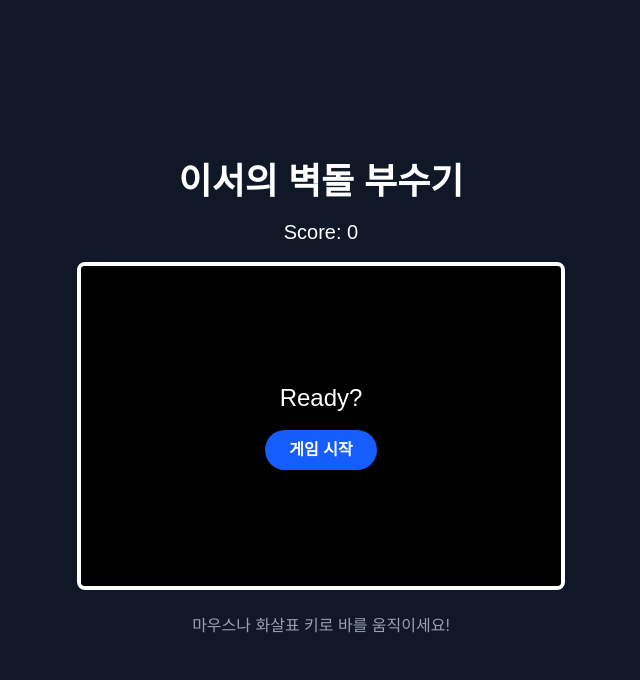
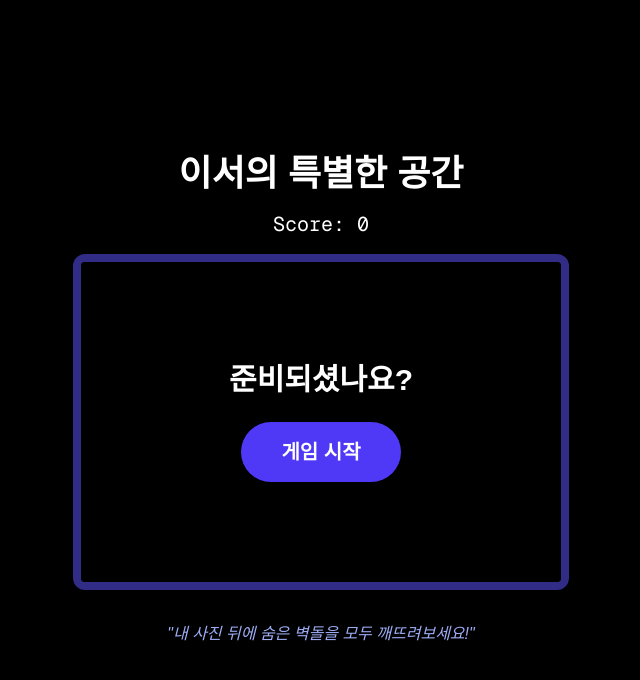
Before and after one commit to leejaefun/my-test-app, a Next.js app: page / in a window 1280 px wide. Shown: the top 680 px of the page, without its empty margins (319-959 px from the left). Built offline with nearby package versions, Linux system fonts and the light colour scheme.

Commit message:
feat: double bricks and add 2seo.JPG as background

```diff
--- a/app/page.tsx
+++ b/app/page.tsx
@@ -5,7 +5,7 @@ import { useEffect, useRef, useState } from "react";
 export default function BrickBreaker() {
   const canvasRef = useRef<HTMLCanvasElement>(null);
   const [score, setScore] = useState(0);
-  const [gameState, setGameState] = useState("READY"); // READY, PLAYING, GAMEOVER
+  const [gameState, setGameState] = useState("READY");
 
   useEffect(() => {
     if (gameState !== "PLAYING") return;
@@ -14,6 +14,10 @@ export default function BrickBreaker() {
     if (!canvas) return;
     const ctx = canvas.getContext("2d");
     if (!ctx) return;
+
+    // 배경 이미지 설정
+    const bgImage = new Image();
+    bgImage.src = "/2seo.JPG"; // public 폴더의 이미지 경로
 
     // 게임 설정
     let ballRadius = 8;
@@ -29,14 +33,14 @@ export default function BrickBreaker() {
     let rightPressed = false;
     let leftPressed = false;
 
-    // 벽돌 설정
-    const brickRowCount = 3;
-    const brickColumnCount = 5;
-    const brickWidth = 70;
-    const brickHeight = 20;
-    const brickPadding = 10;
+    // 벽돌 설정 (개수를 늘리기 위해 크기와 간격 조정)
+    const brickRowCount = 4;    // 행 늘림
+    const brickColumnCount = 8; // 열 늘림 (총 32개)
+    const brickWidth = 45;      // 벽돌 폭 줄임
+    const brickHeight = 15;
+    const brickPadding = 8;
     const brickOffsetTop = 30;
-    const brickOffsetLeft = 35;
+    const brickOffsetLeft = 30;
 
     const bricks: any[] = [];
     for (let c = 0; c < brickColumnCount; c++) {
@@ -57,7 +61,7 @@ export default function BrickBreaker() {
     };
 
     const mouseMoveHandler = (e: MouseEvent) => {
-      const relativeX = e.clientX - canvas.offsetLeft;
+      const relativeX = e.clientX - canvas.getBoundingClientRect().left;
       if (relativeX > 0 && relativeX < canvas.width) {
         paddleX = relativeX - paddleWidth / 2;
       }
@@ -88,15 +92,16 @@ export default function BrickBreaker() {
     function drawBall() {
       ctx!.beginPath();
       ctx!.arc(x, y, ballRadius, 0, Math.PI * 2);
-      ctx!.fillStyle = "#0095DD";
+      ctx!.fillStyle = "#FFD700"; // 공 색상을 눈에 띄게 변경 (골드)
       ctx!.fill();
+      ctx!.stroke();
       ctx!.closePath();
     }
 
     function drawPaddle() {
       ctx!.beginPath();
       ctx!.rect(paddleX, canvas!.height - paddleHeight, paddleWidth, paddleHeight);
-      ctx!.fillStyle = "#0095DD";
+      ctx!.fillStyle = "#ffffff";
       ctx!.fill();
       ctx!.closePath();
     }
@@ -111,7 +116,7 @@ export default function BrickBreaker() {
             bricks[c][r].y = brickY;
             ctx!.beginPath();
             ctx!.rect(brickX, brickY, brickWidth, brickHeight);
-            ctx!.fillStyle = "#0095DD";
+            ctx!.fillStyle = "rgba(0, 149, 221, 0.7)"; // 약간 투명한 파란색
             ctx!.fill();
             ctx!.closePath();
           }
@@ -120,7 +125,12 @@ export default function BrickBreaker() {
     }
 
     function draw() {
-      ctx!.clearRect(0, 0, canvas!.width, canvas!.height);
+      // 배경 이미지 그리기 (지우기 대신 이미지를 덮어씌움)
+      ctx!.drawImage(bgImage, 0, 0, canvas!.width, canvas!.height);
+      // 배경을 약간 어둡게 처리하여 게임 가독성 높임
+      ctx!.fillStyle = "rgba(0, 0, 0, 0.3)";
+      ctx!.fillRect(0, 0, canvas!.width, canvas!.height);
+
       drawBricks();
       drawBall();
       drawPaddle();
@@ -144,7 +154,11 @@ export default function BrickBreaker() {
       requestAnimationFrame(draw);
     }
 
-    draw();
+    bgImage.onload = () => {
+      draw();
+    };
+    // 이미지가 이미 로드된 경우 대응
+    if (bgImage.complete) draw();
 
     return () => {
       document.removeEventListener("keydown", keyDownHandler);
@@ -154,27 +168,29 @@ export default function BrickBreaker() {
   }, [gameState]);
 
   return (
-    <main className="flex min-h-screen flex-col items-center justify-center bg-gray-900 text-white p-4">
-      <h1 className="text-4xl font-bold mb-4">이서의 벽돌 부수기</h1>
-      <div className="mb-4 text-xl">Score: {score}</div>
+    <main className="flex min-h-screen flex-col items-center justify-center bg-black text-white p-4">
+      <h1 className="text-4xl font-bold mb-4">이서의 특별한 공간</h1>
+      <div className="mb-4 text-xl font-mono">Score: {score}</div>
 
-      <div className="relative border-4 border-white rounded-lg overflow-hidden bg-black">
-        <canvas ref={canvasRef} width={480} height={320} />
+      <div className="relative border-8 border-indigo-900 rounded-xl overflow-hidden shadow-2xl">
+        <canvas ref={canvasRef} width={480} height={320} className="block" />
 
         {gameState !== "PLAYING" && (
-          <div className="absolute inset-0 flex flex-col items-center justify-center bg-black/70">
-            <h2 className="text-2xl mb-4">{gameState === "GAMEOVER" ? "Game Over!" : "Ready?"}</h2>
+          <div className="absolute inset-0 flex flex-col items-center justify-center bg-black/80">
+            <h2 className="text-3xl font-bold mb-6">
+              {gameState === "GAMEOVER" ? (score === 320 ? "🎉 축하합니다! 클리어!" : "Game Over") : "준비되셨나요?"}
+            </h2>
             <button
               onClick={() => { setScore(0); setGameState("PLAYING"); }}
-              className="px-6 py-2 bg-blue-600 hover:bg-blue-500 rounded-full font-bold transition"
+              className="px-10 py-4 bg-indigo-600 hover:bg-indigo-500 rounded-full font-black text-xl shadow-lg transition-transform hover:scale-105"
             >
-              {gameState === "GAMEOVER" ? "다시 시작" : "게임 시작"}
+              {gameState === "GAMEOVER" ? "다시 도전" : "게임 시작"}
             </button>
           </div>
         )}
       </div>
 
-      <p className="mt-6 text-gray-400">마우스나 화살표 키로 바를 움직이세요!</p>
+      <p className="mt-8 text-indigo-300 font-medium italic">"내 사진 뒤에 숨은 벽돌을 모두 깨뜨려보세요!"</p>
     </main>
   );
 }
```
